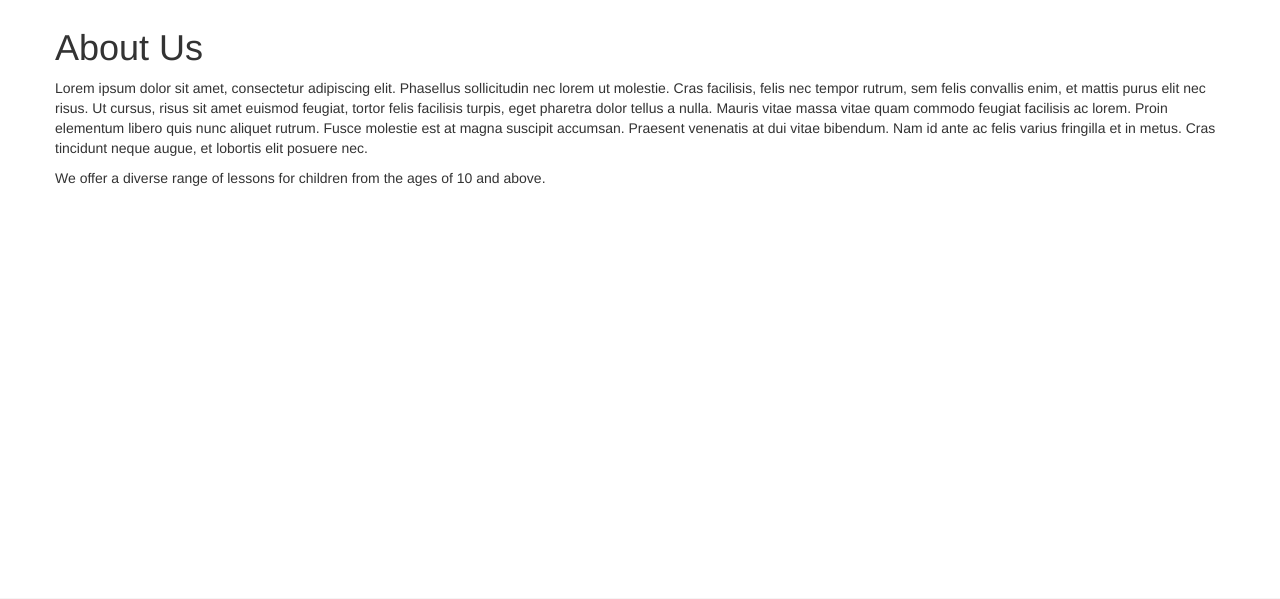
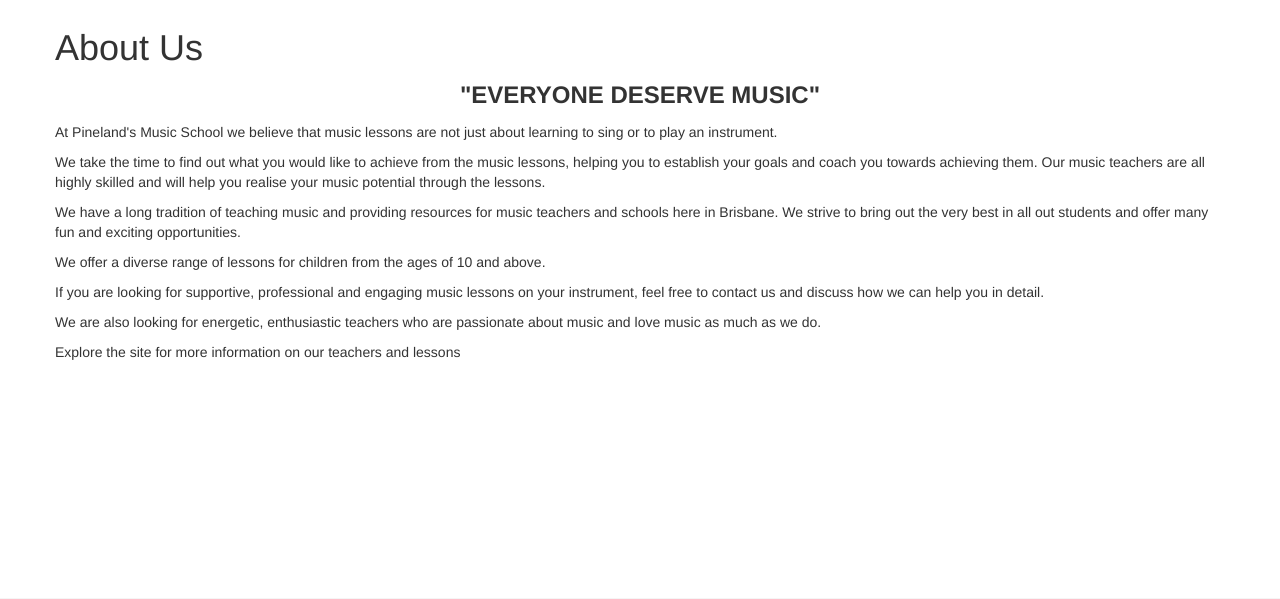
Before and after one commit to AaronChan42/ifb299-repository, a Django app: page /about/ in a window 1280 px wide. Shown: the part 52-651 px from the top of the page. Run offline with Django 3.2, Linux system fonts and the light colour scheme; some libraries are stand-ins or nearby versions.

Commit message:
finishing about page

```diff
--- a/home/templates/home/about.html
+++ b/home/templates/home/about.html
@@ -9,13 +9,26 @@
     <div class="row">
         <div class="col">
             <h1>About Us</h1>
-            <p>Lorem ipsum dolor sit amet, consectetur adipiscing elit.
-                Phasellus sollicitudin nec lorem ut molestie. Cras facilisis, felis nec tempor rutrum, sem felis convallis enim, et mattis purus elit nec risus.
-                Ut cursus, risus sit amet euismod feugiat, tortor felis facilisis turpis, eget pharetra dolor tellus a nulla. Mauris vitae massa vitae quam commodo feugiat facilisis ac lorem.
-                Proin elementum libero quis nunc aliquet rutrum. Fusce molestie est at magna suscipit accumsan.
-                Praesent venenatis at dui vitae bibendum. Nam id ante ac felis varius fringilla et in metus.
-                Cras tincidunt neque augue, et lobortis elit posuere nec.</p>
-            <p> We offer a diverse range of lessons for children from the ages of 10 and above.</p>
+
+            <font size="5"><p><center><b>"EVERYONE DESERVE MUSIC"</b></center></p></font>
+
+            <p>At Pineland's Music School we believe that music lessons are not just about learning to sing or to play an instrument.</p>
+
+            <p>We take the time to find out what you would like to achieve from the music lessons, helping you to establish your goals and coach you towards achieving them. Our music teachers are all highly skilled and will help you realise your music potential through the lessons.</p>
+
+            <p>We have a long tradition of teaching music and providing resources for music teachers and schools here in Brisbane. We strive to bring out the very best in all out students and offer many fun and exciting opportunities.</p>
+
+
+            <p>We offer a diverse range of lessons for children from the ages of 10 and above.</p>
+            <p>If you are looking for supportive, professional and engaging music lessons on your instrument, feel free to contact us and discuss how we can help you in detail.</p>
+
+            <p>We are also looking for energetic, enthusiastic teachers who are passionate about music and love music as much as we do.</p>
+
+
+
+
+            <p>Explore the site for more information on our teachers and lessons</p>
+
         </div>
     </div>
 
```
